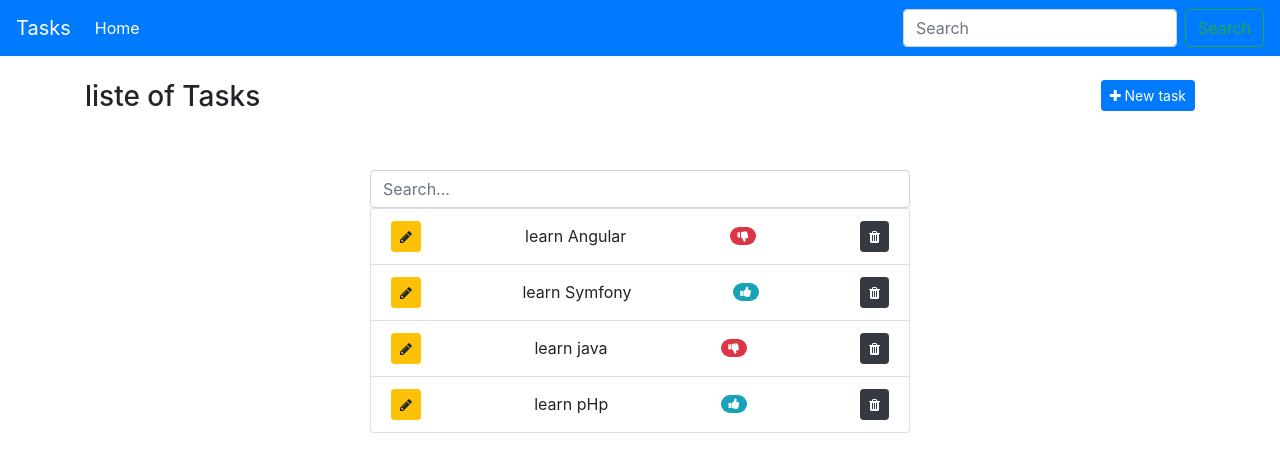
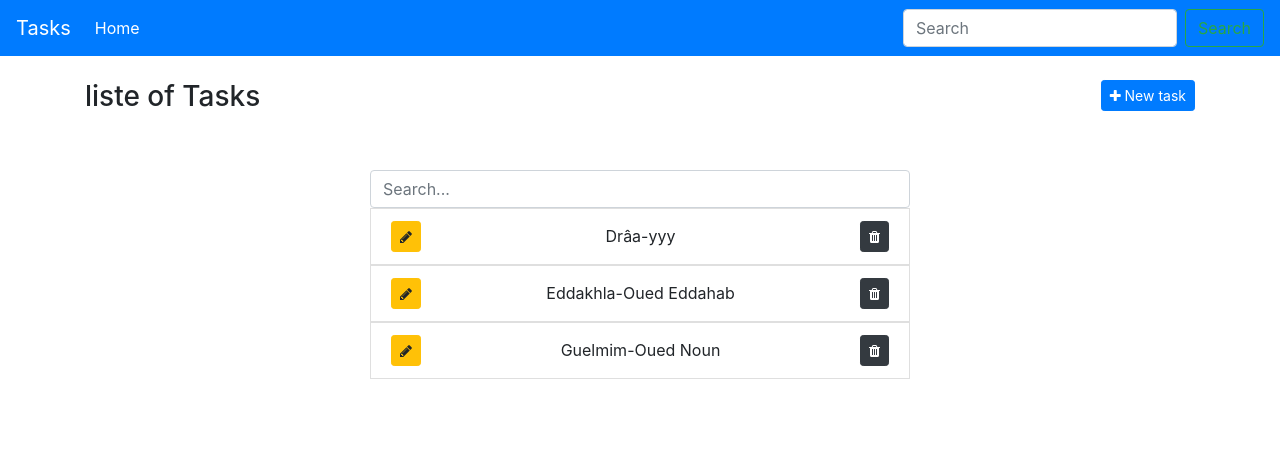
Before and after one commit to outiti88/Maroc-Covid-19, an Angular app: page / in a window 1280 px wide. Shown: the top 472 px of the page. Built offline with nearby package versions, Linux system fonts and the light colour scheme; data requests are answered from the project's data file.

Commit message:
switch to covid

```diff
--- a/db.json
+++ b/db.json
@@ -1,24 +1,58 @@
 {
-  "tasks": [
-    {
-      "id": 1,
-      "label": "learn Angular",
-      "completed": false
+    "tasks": [{
+            "Id": 1,
+            "RegionFr": "Drâa-yyy",
+            "Cases": 586,
+            "Deaths": 2,
+            "Recoveries": 17,
+            "date": 5
+
         },
         {
-      "id": 3,
-      "label": "learn Symfony",
-      "completed": true
+            "Id": 2,
+            "RegionFr": "Eddakhla-Oued Eddahab",
+            "Cases": 5,
+            "Deaths": 0,
+            "Recoveries": 1,
+            "date": 5
+
         },
         {
-      "label": "learn java",
-      "completed": false,
-      "id": 5
+            "Id": 3,
+            "RegionFr": "Guelmim-Oued Noun",
+            "Cases": 46,
+            "Deaths": 0,
+            "Recoveries": 1,
+            "date": 5
+
         },
         {
-      "label": "learn pHp",
-      "completed": true,
-      "id": 7
+            "Id": 1,
+            "RegionFr": "aaaa-yyy",
+            "Cases": 586,
+            "Deaths": 2,
+            "Recoveries": 17,
+            "date": 6
+
+        },
+        {
+            "Id": 2,
+            "RegionFr": "aaa-Oued Eddahab",
+            "Cases": 5,
+            "Deaths": 0,
+            "Recoveries": 1,
+            "date": 6
+
+        },
+        {
+            "Id": 3,
+            "RegionFr": "aa-Oued Noun",
+            "Cases": 46,
+            "Deaths": 0,
+            "Recoveries": 1,
+            "date": 6
+
         }
     ]
+
 }
--- a/src/app/components/tasks/tasks.component.html
+++ b/src/app/components/tasks/tasks.component.html
@@ -12,17 +12,6 @@
 <div *ngIf="showForm" class="row">
     <div class="col-md-6 mx-auto">
 
-        <div class="form-group">
-            <label for="label">label</label>
-            <input [(ngModel)]="myTask.label" id="label" type="text" class="form-control" required>
-        </div>
-
-        <div class="form-check my-2">
-            <label class="form-check-label">
-            <input [(ngModel)]="myTask.completed"  type="checkbox" class="form-check-input" >
-            Completed
-          </label>
-        </div>
 
         <button *ngIf="editForm" (click)="updateForm()" class="btn btn-warning btn-block">
             <i class="fa fa-refresh"></i> Update
@@ -41,26 +30,21 @@
 
         <input (keyup)="searchTasks()" [(ngModel)]="searchText" placeholder="Search..." type="text" class="form-control">
         <ul class="list-group">
-            <li *ngFor="let task of resultTasks" class="list-group-item d-flex justify-content-between align-items-center">
+
+            <div *ngFor="let task of resultTasks">
+                <li class="list-group-item d-flex justify-content-between align-items-center" *ngIf="task.date == 5">
                     <button (click)="edit(task)" class="btn btn-warning btn-sm">
                         <i class="fa fa-pencil"></i>
-                </button> {{task.label}}
-                <span (click)="toggle(task)" [ngClass]="{
-                    'badge-info' : task.completed,
-                    'badge-danger' : !task.completed
-                }" class="badge  badge-pill">
-                    <i [ngClass]="{
-                        'fa-thumbs-up' : task.completed,
-                        'fa-thumbs-down' : !task.completed
-                    }"
-                    class="fa "></i>
-                </span>
+                    </button> {{task.RegionFr}}
+
 
                     <button (click)="deleteTask(task.id)" class="btn btn-sm btn-dark">
                         <i class="fa fa-trash"></i>
                     </button>
                 </li>
 
+            </div>
+
         </ul>
     </div>
 </div>
--- a/src/app/components/tasks/tasks.component.ts
+++ b/src/app/components/tasks/tasks.component.ts
@@ -14,12 +14,14 @@ export class TasksComponent implements OnInit {
   searchText = '';
 
   myTask: Task = {
-    label: '',
-    completed: false
+    RegionFr: "string",
+    Cases: 0,
+    Deaths: 0,
+    Recoveries: 0
   }
 
-  tasks: Task[] = [];
-  resultTasks: Task[] = [];
+  tasks: any[] = [];
+  resultTasks: any[] = [];
 
   constructor(private taskService: TaskService) { }
 
@@ -29,7 +31,10 @@ export class TasksComponent implements OnInit {
 
   getTasks(){
     this.taskService.findAll()
-    .subscribe(tasks => this.resultTasks = this.tasks = tasks )
+    .subscribe((tasks) => {
+      this.resultTasks = this.tasks = tasks;
+      console.log(tasks);
+    } )
   }
 
   deleteTask(id){
@@ -51,8 +56,10 @@ export class TasksComponent implements OnInit {
 
   resetTask(){
     this.myTask = {
-      label: '',
-      completed: false
+      RegionFr: "string",
+    Cases: 0,
+    Deaths: 0,
+    Recoveries: 0
     }
   }
 
@@ -87,7 +94,7 @@ export class TasksComponent implements OnInit {
   }
 
   searchTasks(){
-    this.resultTasks = this.tasks.filter((task)=> task.label.toLowerCase().includes(this.searchText.toLowerCase()));
+    this.resultTasks = this.tasks.filter((task)=> task.RegionFr.toLowerCase().includes(this.searchText.toLowerCase()));
   }
 
 
--- /dev/null
+++ b/src/app/models/covid.ts
@@ -0,0 +1,4 @@
+export interface Covid {
+    date : number;
+    data : Array<any>;
+}
--- a/src/app/models/task.ts
+++ b/src/app/models/task.ts
@@ -1,5 +1,7 @@
 export interface Task {
     id?: number;
-    label: string;
-    completed: boolean;
+    RegionFr: string;
+    Cases: number;
+    Deaths: number;
+    Recoveries: number;
 }
--- a/src/app/services/task.service.ts
+++ b/src/app/services/task.service.ts
@@ -9,10 +9,10 @@ export class TaskService {
 
   constructor(private http: HttpClient) { }
 
-  apiUrl = "http://localhost:5000/tasks";
+  apiUrl = "http://localhost:3000/tasks/";
 
   findAll(){
-    return this.http.get<Task[]>(this.apiUrl);
+    return this.http.get<any[]>(this.apiUrl);
   }
 
   delete(id){
```
Lines whose indentation alone changed are shown as unchanged.
